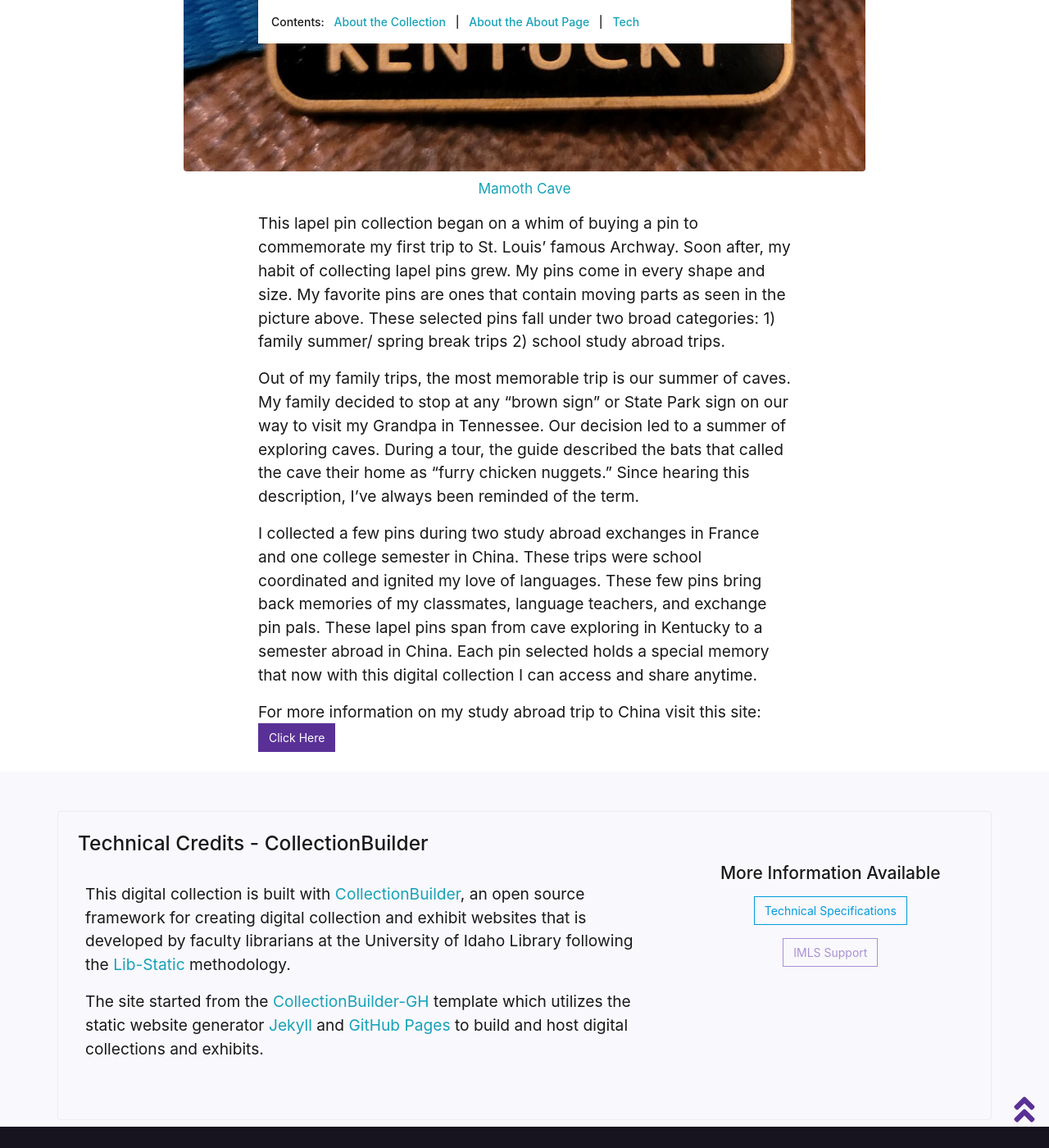
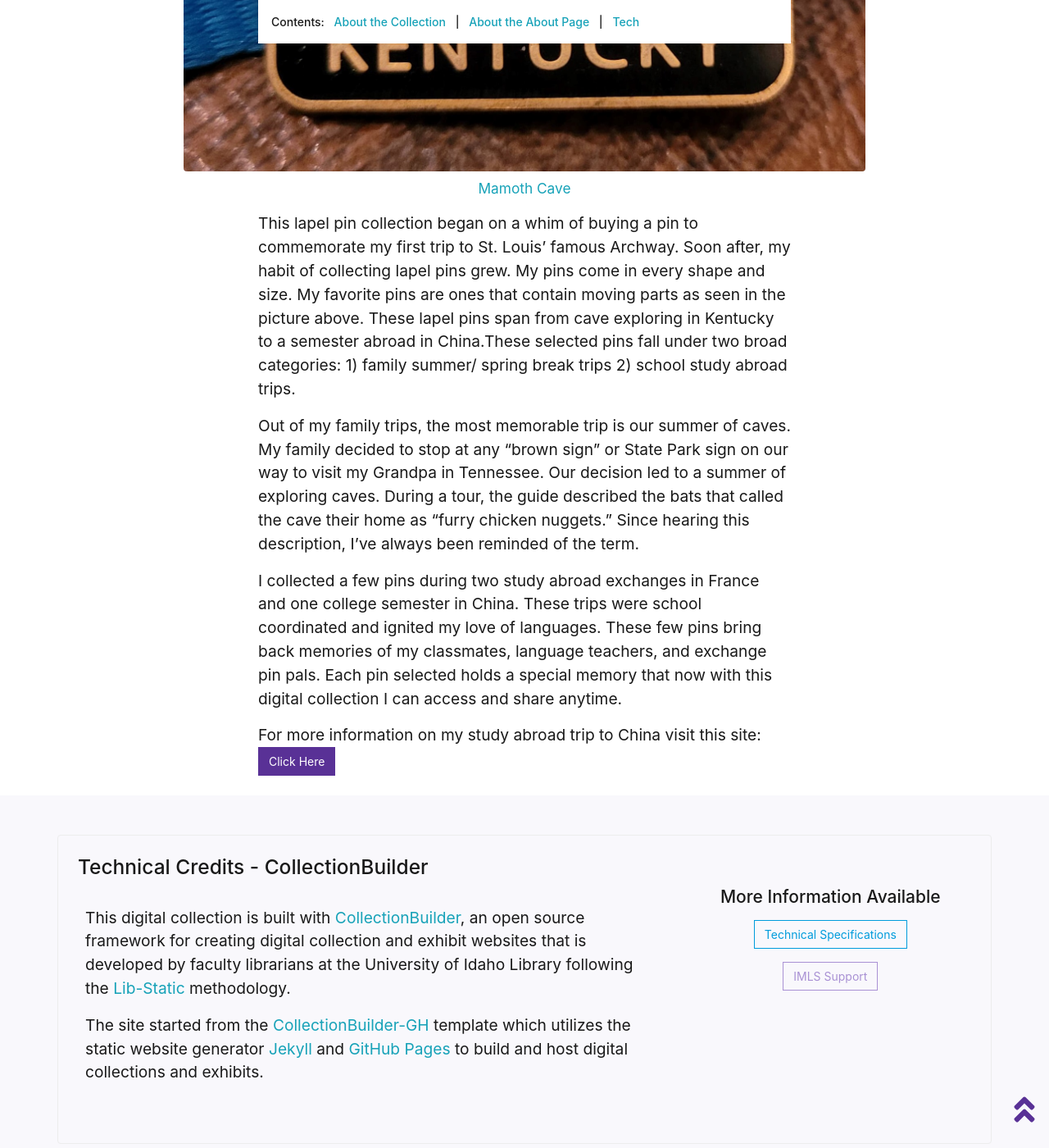
Before and after one commit to Metadata2022/pincollection, a Jekyll site: the page built from pages/about.md, in a window 1280 px wide and 1400 px high, scrolled down 1267 px. Shown: the whole window at 82% size. Built offline with Jekyll 4.4.1, drawn with Linux system fonts in a browser that asks for light colours; nearby versions of some CDN libraries.

Commit message:
Update about.md

```diff
--- a/pages/about.md
+++ b/pages/about.md
@@ -16,11 +16,11 @@
 
 {% include feature/image.html objectid="coll011" width="75" %}
 
-This lapel pin collection began on a whim of buying a pin to commemorate my first trip to St. Louis' famous Archway. Soon after, my habit of collecting lapel pins grew. My pins come in every shape and size. My favorite pins are ones that contain moving parts as seen in the picture above. These selected pins fall under two broad categories: 1) family summer/ spring break trips 2) school study abroad trips.
+This lapel pin collection began on a whim of buying a pin to commemorate my first trip to St. Louis' famous Archway. Soon after, my habit of collecting lapel pins grew. My pins come in every shape and size. My favorite pins are ones that contain moving parts as seen in the picture above. These lapel pins span from cave exploring in Kentucky to a semester abroad in China.These selected pins fall under two broad categories: 1) family summer/ spring break trips 2) school study abroad trips.
 
 Out of my family trips, the most memorable trip is our summer of caves. My family decided to stop at any "brown sign" or State Park sign on our way to visit my Grandpa in Tennessee. Our decision led to a summer of exploring caves. During a tour, the guide described the bats that called the cave their home as "furry chicken nuggets." Since hearing this description, I've always been reminded of the term.
 
-I collected a few pins during two study abroad exchanges in France and one college semester in China. These trips were school coordinated and ignited my love of languages. These few pins bring back memories of my classmates, language teachers, and exchange pin pals. These lapel pins span from cave exploring in Kentucky to a semester abroad in China. Each pin selected holds a special memory that now with this digital collection I can access and share anytime.
+I collected a few pins during two study abroad exchanges in France and one college semester in China. These trips were school coordinated and ignited my love of languages. These few pins bring back memories of my classmates, language teachers, and exchange pin pals. Each pin selected holds a special memory that now with this digital collection I can access and share anytime.
 
 For more information on my study abroad trip to China visit this site:
  {% include feature/button.html text="Click Here" link="https://lingodonoghue.wixsite.com/mysite" color="primary" %}
```
